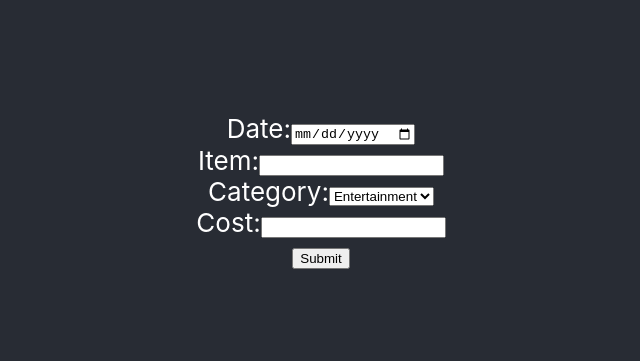
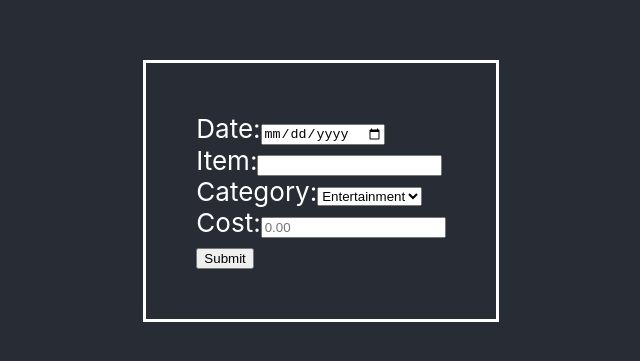
Before and after one commit to LornaRoberts/ctb-react, a React (Create React App) app: page / in a window 1280 px wide. Shown: the part 209-570 px from the top of the page, without its empty margins (319-959 px from the left). Built offline with nearby package versions, Linux system fonts and the light colour scheme.

Commit message:
added decimal points to cost

```diff
--- /dev/null
+++ b/src/components/Spends/new.css
@@ -0,0 +1,5 @@
+.NewSpend {
+  border: 3px solid white;
+  padding: 50px;
+  text-align: left;
+}
--- a/src/components/Spends/new.js
+++ b/src/components/Spends/new.js
@@ -1,4 +1,5 @@
 import React, { useState} from 'react';
+import './new.css';
 
 function NewSpend(){
 
@@ -44,7 +45,7 @@ function NewSpend(){
 
           return (
             <div>
-             <form >
+             <form  className="NewSpend">
               <label>
                 Date:
                 <input type="date" name="date" value={date} onChange={e => setDate(e.target.value)} />
@@ -66,7 +67,7 @@ function NewSpend(){
               <br></br>
               <label>
                 Cost:
-                <input type="number" name="cost" value={cost} onChange={e => setCost(e.target.value)} />
+                <input type="number" name="cost" value={cost} step="0.01" placeholder="0.00" onChange={e => setCost(e.target.value)} />
               </label>
               <br></br>
               <input type="submit" value="Submit" onClick={handleSubmit}/>
```
Also changed, not shown: 1 other file (tests, documents, lock files or other folders).
